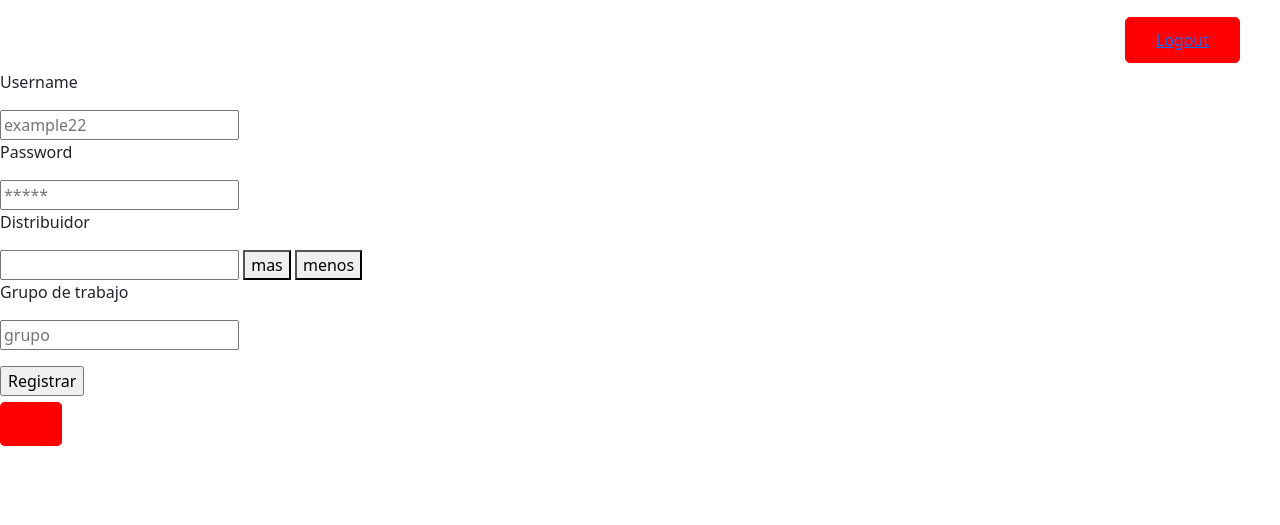
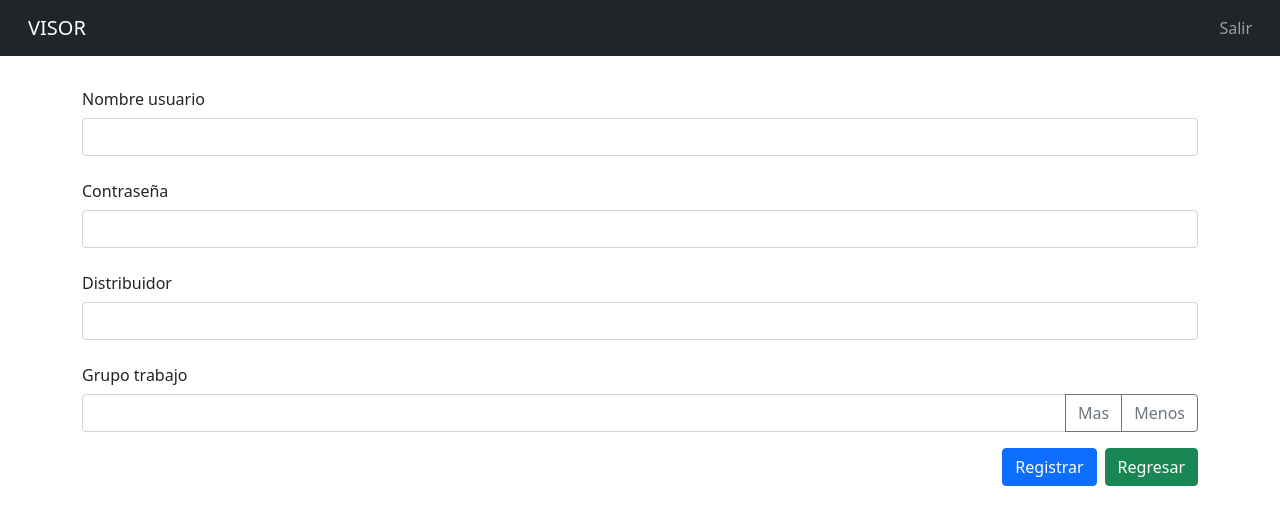
Before and after one commit to JorgeC22/Principal, a Flask app: page /altausuario in a window 1280 px wide. Shown: the top 525 px of the page. Run offline with Flask 2, Linux system fonts and the light colour scheme; data that the repository does not hold is empty; some libraries are stand-ins or nearby versions.

Commit message:
Diseño definido para el entorno

```diff
--- a/static/js/altausuario.js
+++ b/static/js/altausuario.js
@@ -62,9 +62,10 @@ btnmas.addEventListener('click', () => {
     var elementofinal = document.getElementById('msg_error');
     var pU = document.createElement("p");
     pU.setAttribute('id', 'titlecamp');
-    var texto = document.createTextNode("Grupo Trabajo");
+    var texto = document.createTextNode("Grupo trabajo");
     pU.appendChild(texto);
     var inp = document.createElement("input");
+    inp.setAttribute('class','form-control')
     inp.setAttribute('id', 'campogrupo');
     inp.setAttribute('name', 'grupotrabajo[]');
     form.insertBefore(inp,elementofinal);
--- a/templates/altauser.html
+++ b/templates/altauser.html
@@ -2,29 +2,42 @@
 
 {% block content %}
 
+
+<div class="container pt-4">
     <form id="forminsert" action="http://localhost:5000/insertarusuario" method="POST">
-        <p>Username</p>
-        <input type="text" name="username" value="" placeholder="example22">
-        <p>Password</p>
-        <input type="text" name="password" value="" placeholder="*****">
-        <p>Distribuidor</p>
-        <input type="text" name="distribuidor" value="" placeholder="">
-        <button type="button" id="btnmas">mas</button>
-        <button type="button" id="btnmenos">menos</button>
-        <p>Grupo de trabajo</p>
-        <input id="campogrupoprincipal" type="text" name="grupotrabajo[]" value="" placeholder="grupo">
+        <div class="mb-3">
+            <label for="inputPassword" class="col-sm-2 col-form-label">Nombre usuario</label>
+            <input type="text" class="form-control" name="username">
+        </div>
+        <div class="mb-3">
+            <label for="inputPassword" class="col-sm-2 col-form-label">Contraseña</label>
+            <input type="text" class="form-control" name="password">
+        </div>
+        <div class="mb-3">
+            <label for="inputPassword" class="col-sm-2 col-form-label">Distribuidor</label>
+            <input type="text" class="form-control" name="distribuidor">
+        </div>
+        <div class="mb-3">
+            <label for="inputPassword" class="col-sm-2 col-form-label">Grupo trabajo</label>
+            <div class="input-group col-sm-10">
+                <input id="campogrupoprincipal" type="text" class="form-control" name="grupotrabajo[]">
+                <button class="btn btn-outline-secondary" type="button" id="btnmas">Mas</button>
+                <button class="btn btn-outline-secondary" type="button" id="btnmenos">Menos</button>
+            </div>
+        </div>
         {% with messages = get_flashed_messages() %}
         {% if messages %}
             {% for message in messages %}
-            <p id="msg_error" class="msg_error">{{message}}</p>
+            <p id="msg_error" class="msg_error text-danger">{{message}}</p>
             {% endfor %}
         {% else %}
-            <p id="msg_error" class="msg_error"></p>
+            <p id="msg_error" class="msg_error text-danger"></p>
         {% endif %}
         {% endwith %}
-        <input type="submit" name="" value="Registrar">
+        <div class="d-grid gap-2 d-md-flex justify-content-md-end">
+            <input class="btn btn-primary" type="submit" value="Registrar">
+            <a class="btn btn-success" href="{{ url_for('listausuarios') }}" role="button">Regresar</a>
+        </div>
   </form>
-
-  <a href="{{ url_for('listausuarios') }}"></a>
-
+</div>
 {% endblock %}
--- a/templates/base.html
+++ b/templates/base.html
@@ -2,10 +2,6 @@
   <head>
     <meta charset="utf-8">
     <title>Bienvenida</title>
-
-    <link rel="stylesheet" href="{{url_for('static', filename='estilos_home.css')}}">
-    <link rel="stylesheet" href="{{url_for('static', filename='estilos_platilla_base.css')}}">
-    <script src="https://kit.fontawesome.com/2c36e9b7b1.js"></script>
 
     <!--Referencia Bootstrap CSS-->
     <link href="https://cdn.jsdelivr.net/npm/bootstrap@5.0.2/dist/css/bootstrap.min.css" rel="stylesheet"
@@ -17,10 +13,17 @@
     <script src="https://ajax.googleapis.com/ajax/libs/jquery/3.4.1/jquery.min.js"></script>
   </head>
   <body>
-    <header>
-      <div class="base_cabecera">
-        <a href="{{ url_for('logout') }}">Logout</a>
-      </div>
+      <header class="sticky-top flex-md-nowrap">
+        <nav class="navbar navbar-expand-lg navbar-dark bg-dark">
+            <div class="container-fluid">
+              <a class="navbar-brand col-md-3 col-lg-2 me-0 px-3">VISOR</a>
+              <div class="navbar-nav">
+                <div class="nav-item text-nowrap">
+                  <a class="nav-link px-3" href="{{ url_for('logout') }}">Salir</a>
+                </div>
+              </div>
+            </div>
+          </nav>
     </header>
 
     {% block content %}
@@ -29,5 +32,6 @@
     <script type='text/javascript' src="{{ url_for('static', filename='js/data.js') }}"></script>
     <script type='text/javascript' src="{{ url_for('static', filename='js/actualizarconsulta.js') }}"></script>
     <script type='text/javascript' src="{{ url_for('static', filename='js/altausuario.js') }}"></script>
+    <script type='text/javascript' src="{{ url_for('static', filename='js/usuarios.js') }}"></script>
   </body>
 </html>
```
Also changed, not shown: templates/actualizarusuario.html (+21 -13 lines), templates/table.html (+3 -33 lines).
